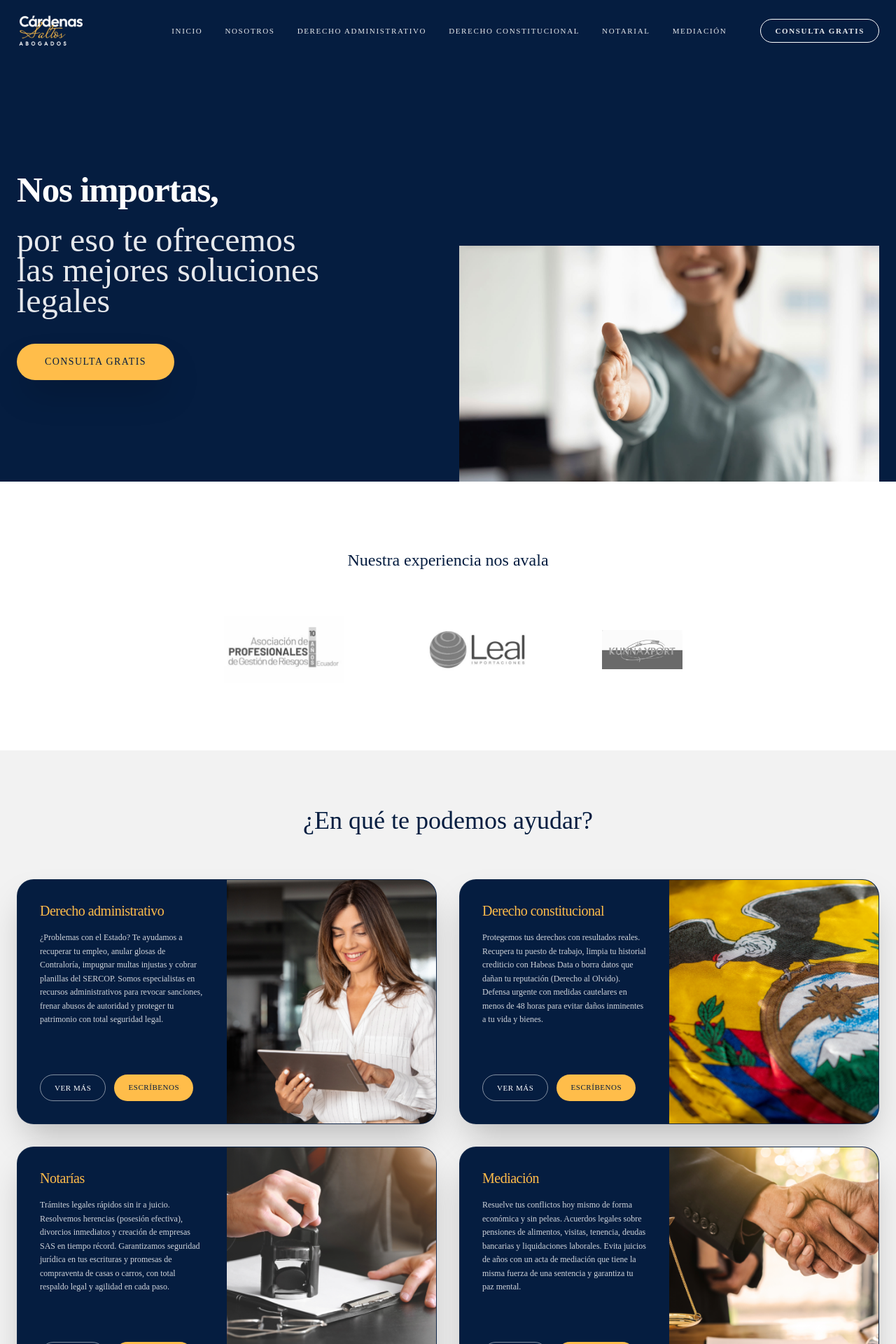
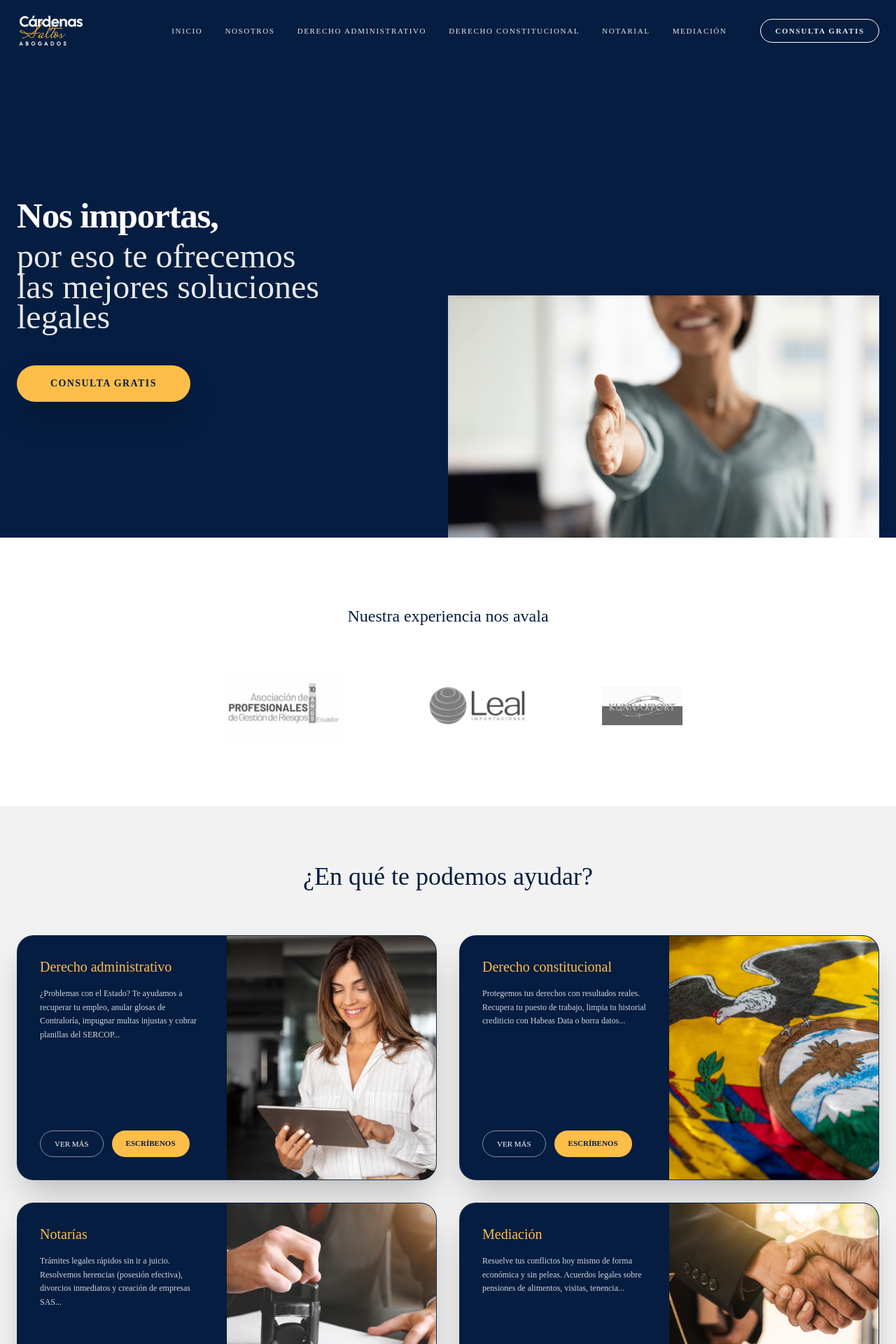
Before and after one commit to DevCardenasS/web-cardenas-saltos, a Next.js app: page / in a window 1280 px wide. Shown: the top 1920 px of the page at 70% size. Built offline with nearby package versions, Linux system fonts and the light colour scheme.

Commit message:
Update index.js

```diff
--- a/pages/index.js
+++ b/pages/index.js
@@ -10,16 +10,16 @@ export default function Home() {
         <title>Cárdenas Saltos | Inicio</title>
       </Head>
 
-      {/* HERO SECTION - DISTRIBUCIÓN MEJORADA */}
-      <section className="w-full bg-[#051d40] relative min-h-[600px] flex items-center overflow-hidden">
-        <div className="max-w-7xl mx-auto w-full grid md:grid-cols-2 items-center px-6 gap-8">
+      {/* HERO SECTION - ESTRUCTURA DE REFERENCIA */}
+      <section className="w-full bg-[#051d40] min-h-[600px] md:min-h-[85vh] flex items-stretch overflow-hidden">
+        <div className="max-w-7xl mx-auto w-full grid grid-cols-1 md:grid-cols-2 items-center px-6">
 
-          {/* BLOQUE DE TEXTO */}
-          <div className="py-12 md:py-20 z-20 text-left">
-            <h1 className="text-white">
+          {/* COLUMNA IZQUIERDA: TEXTO */}
+          <div className="py-16 md:py-24 z-20 flex flex-col justify-center h-full">
+            <h1 className="text-white text-left">
               <span
                 className="block font-black tracking-tight mb-[0.7rem]"
-                style={{ fontSize: '3.2rem' }}
+                style={{ fontSize: '3.2rem', lineHeight: '1' }}
               >
                 Nos importas,
               </span>
@@ -32,26 +32,26 @@ export default function Home() {
                 legales
               </span>
             </h1>
-            <div className="mt-10">
+            <div className="mt-12">
               <a href={`https://wa.me/${phoneNumber}`}
-                 className="inline-block bg-[#ffbd4a] text-[#051d40] px-10 py-4 rounded-full font-normal text-sm uppercase tracking-widest hover:scale-105 transition-transform shadow-2xl">
+                 className="inline-block bg-[#ffbd4a] text-[#051d40] px-12 py-4 rounded-full font-bold text-sm uppercase tracking-widest hover:scale-105 transition-transform shadow-2xl">
                 Consulta gratis
               </a>
             </div>
           </div>
 
-          {/* BLOQUE DE IMAGEN */}
-          <div className="relative h-[400px] md:h-[600px] w-full flex items-end justify-end">
+          {/* COLUMNA DERECHA: IMAGEN (Alineada al fondo para eliminar aire azul) */}
+          <div className="h-full w-full flex items-end justify-end self-end relative min-h-[400px] md:min-h-full">
             <img
                 src="/home/Cardenas-Saltos-Hero.jpg"
                 alt="Abogada Cárdenas Saltos"
-                className="h-full w-auto object-contain object-right-bottom"
+                className="w-full h-full object-contain object-right-bottom"
             />
           </div>
         </div>
       </section>
 
-      {/* SECCIÓN EXPERIENCIA - RUTAS ACTUALIZADAS CON GUIONES */}
+      {/* SECCIÓN EXPERIENCIA - RUTAS CORREGIDAS */}
       <section className="w-full py-24 px-6 bg-white text-center">
         <h2 className="text-2xl font-medium text-[#051d40] mb-16">Nuestra experiencia nos avala</h2>
         <div className="max-w-6xl mx-auto flex flex-wrap justify-center items-center gap-16 md:gap-24 grayscale opacity-70">
@@ -73,31 +73,31 @@ export default function Home() {
         </div>
       </section>
 
-      {/* SECCIÓN SERVICIOS */}
+      {/* SECCIÓN SERVICIOS - TÍTULOS AMARILLOS Y ORDEN FOTO-TEXTO EN MÓVIL */}
       <section className="w-full py-20 px-6 bg-[#f2f2f2]">
         <h2 className="text-center text-4xl font-medium text-[#051d40] mb-16">¿En qué te podemos ayudar?</h2>
         <div className="max-w-7xl mx-auto grid md:grid-cols-2 gap-8">
           <ServiceCard
             title="Derecho administrativo"
-            desc="¿Problemas con el Estado? Te ayudamos a recuperar tu empleo, anular glosas de Contraloría, impugnar multas injustas y cobrar planillas del SERCOP. Somos especialistas en recursos administrativos para revocar sanciones, frenar abusos de autoridad y proteger tu patrimonio con total seguridad legal."
+            desc="¿Problemas con el Estado? Te ayudamos a recuperar tu empleo, anular glosas de Contraloría, impugnar multas injustas y cobrar planillas del SERCOP..."
             img="/home/home-ayudar-Cardenas-saltos-Abogados-derecho-administrativo.png"
             phoneNumber={phoneNumber}
           />
           <ServiceCard
             title="Derecho constitucional"
-            desc="Protegemos tus derechos con resultados reales. Recupera tu puesto de trabajo, limpia tu historial crediticio con Habeas Data o borra datos que dañan tu reputación (Derecho al Olvido). Defensa urgente con medidas cautelares en menos de 48 horas para evitar daños inminentes a tu vida y bienes."
+            desc="Protegemos tus derechos con resultados reales. Recupera tu puesto de trabajo, limpia tu historial crediticio con Habeas Data o borra datos..."
             img="/home/home-ayudar-Cardenas-saltos-Abogados-derecho-constitucional.png"
             phoneNumber={phoneNumber}
           />
           <ServiceCard
             title="Notarías"
-            desc="Trámites legales rápidos sin ir a juicio. Resolvemos herencias (posesión efectiva), divorcios inmediatos y creación de empresas SAS en tiempo récord. Garantizamos seguridad jurídica en tus escrituras y promesas de compraventa de casas o carros, con total respaldo legal y agilidad en cada paso."
+            desc="Trámites legales rápidos sin ir a juicio. Resolvemos herencias (posesión efectiva), divorcios inmediatos y creación de empresas SAS..."
             img="/home/home-ayudar-Cardenas-saltos-Abogados-derecho-notarial-notarias.png"
             phoneNumber={phoneNumber}
           />
           <ServiceCard
             title="Mediación"
-            desc="Resuelve tus conflictos hoy mismo de forma económica y sin peleas. Acuerdos legales sobre pensiones de alimentos, visitas, tenencia, deudas bancarias y liquidaciones laborales. Evita juicios de años con un acta de mediación que tiene la misma fuerza de una sentencia y garantiza tu paz mental."
+            desc="Resuelve tus conflictos hoy mismo de forma económica y sin peleas. Acuerdos legales sobre pensiones de alimentos, visitas, tenencia..."
             img="/home/home-ayudar-Cardenas-saltos-Abogados-mediacion-pension-alimenticia.png"
             phoneNumber={phoneNumber}
           />
@@ -107,12 +107,12 @@ export default function Home() {
       {/* BANNER FINAL - LINE HEIGHT 0.7 */}
       <section className="w-full bg-[#ffbd4a] py-24">
         <div className="max-w-7xl mx-auto px-6 text-left">
-          <h2 className="text-[#051d40] text-5xl md:text-6xl mb-10" style={{ lineHeight: '0.7' }}>
+          <h2 className="text-[#051d40] text-5xl md:text-6xl mb-12" style={{ lineHeight: '0.7' }}>
             <span className="block font-black">Estrategia legal</span>
             <span className="block font-normal">que genera resultados</span>
           </h2>
           <a href={`https://wa.me/${phoneNumber}`}
-             className="inline-block bg-[#051d40] text-white px-16 py-5 rounded-full font-normal text-lg uppercase tracking-widest hover:scale-105 transition-all shadow-xl">
+             className="inline-block bg-[#051d40] text-white px-16 py-5 rounded-full font-bold text-lg uppercase tracking-widest hover:scale-105 transition-all shadow-xl">
             Consulta gratis
           </a>
         </div>
@@ -124,20 +124,22 @@ export default function Home() {
 function ServiceCard({ title, desc, img, phoneNumber }) {
   return (
     <div className="bg-[#051d40] rounded-3xl overflow-hidden flex flex-col md:flex-row min-h-[350px] shadow-2xl group border border-white/5">
+      {/* IMAGEN: Primero en móvil */}
       <div className="md:w-1/2 h-64 md:h-auto overflow-hidden bg-[#051d40] order-first md:order-last">
         <img src={img} alt={title} className="w-full h-full object-cover group-hover:scale-105 transition-transform duration-500" />
       </div>
+      {/* TEXTO Y BOTONES */}
       <div className="p-8 md:w-1/2 text-white flex flex-col justify-between order-last md:order-first">
         <div>
-          <h3 className="text-xl font-medium mb-4 leading-tight tracking-tight text-[#ffbd4a]">{title}</h3>
+          <h3 className="text-xl font-medium mb-4 leading-tight text-[#ffbd4a]">{title}</h3>
           <p className="text-[12px] text-gray-300 leading-relaxed mb-8 font-normal">{desc}</p>
         </div>
         <div className="flex flex-col sm:flex-row gap-3">
-          <button className="border border-white/50 text-white px-5 py-2.5 text-[11px] rounded-full font-normal hover:bg-white hover:text-[#051d40] transition w-full sm:w-auto uppercase tracking-wider">
+          <button className="border border-white/50 text-white px-5 py-2.5 text-[11px] rounded-full font-normal hover:bg-white hover:text-[#051d40] transition w-full sm:w-auto uppercase">
             Ver más
           </button>
           <a href={`https://wa.me/${phoneNumber}`}
-             className="bg-[#ffbd4a] text-[#051d40] px-5 py-2.5 text-[11px] rounded-full font-normal hover:bg-white transition text-center w-full sm:w-auto uppercase tracking-wider">
+             className="bg-[#ffbd4a] text-[#051d40] px-5 py-2.5 text-[11px] rounded-full font-bold hover:bg-white transition text-center w-full sm:w-auto uppercase">
             Escríbenos
           </a>
         </div>
```
